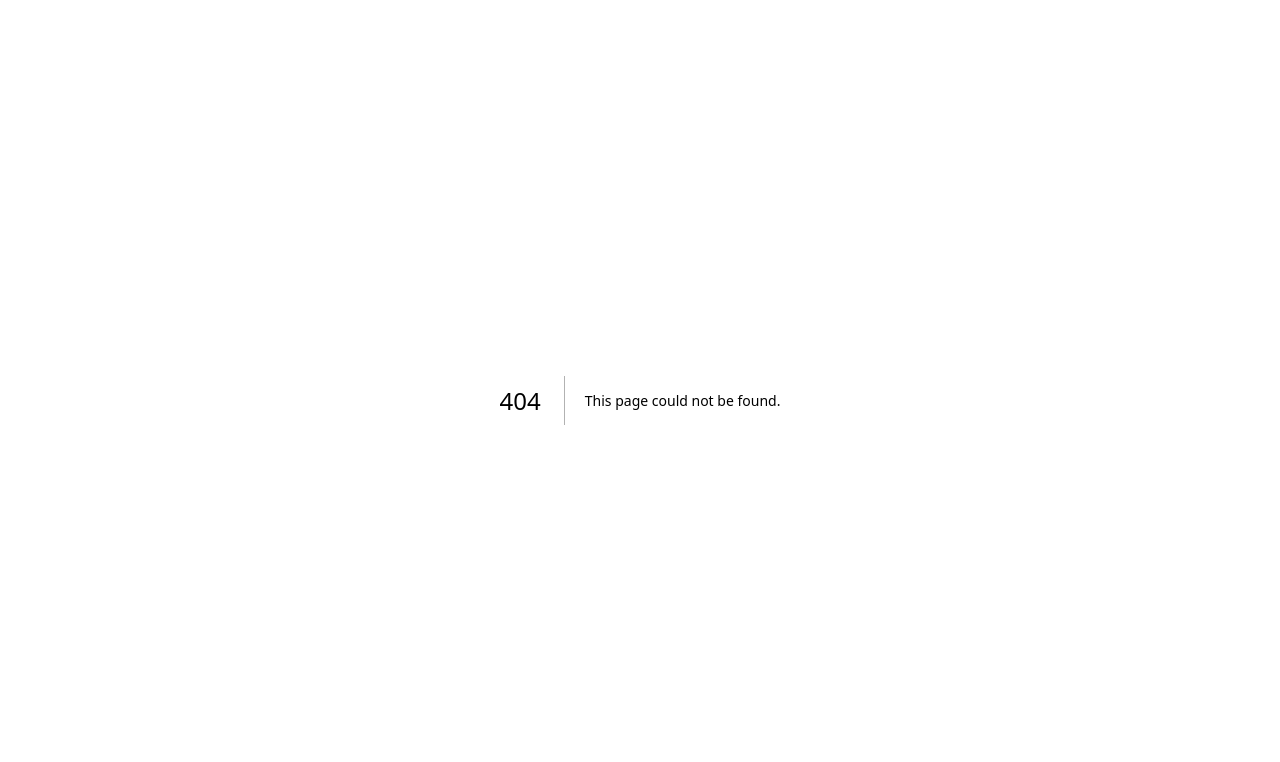
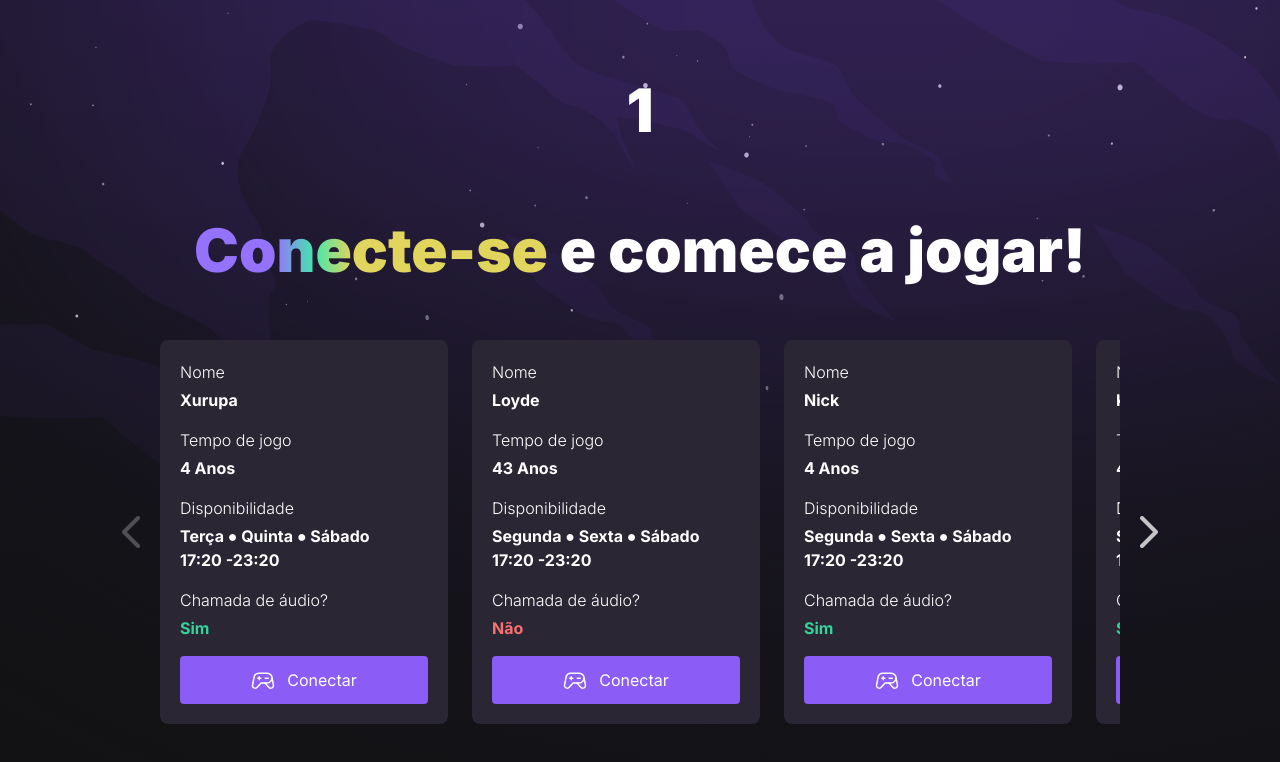
Before and after one commit to andradeviniicius/findYourDuo, a Next.js app in the folder web/: page /games/1 in a window 1280 px wide. Before the commit this address had no page. Shown: the top 762 px of the page. Built offline with nearby package versions, Linux system fonts and the light colour scheme.

Commit message:
web/ create custom page for each game

```diff
--- /dev/null
+++ b/web/pages/games/[gameId].tsx
@@ -0,0 +1,140 @@
+import { useRouter } from "next/router";
+import { Carousel, AdCard } from "../../src/components";
+
+export default function GameAdsPage() {
+  const router = useRouter();
+  const { gameId } = router.query;
+  const fakeAds = [
+    {
+      id: 1,
+      name: "Xurupa",
+      timePlaying: 4,
+      daysOfWeek: [1, 3, 5],
+      hourStart: [1040],
+      hourEnd: [1400],
+      voiceCall: true,
+    },
+    {
+      id: 2,
+      name: "Loyde",
+      timePlaying: 43,
+      daysOfWeek: [0, 4, 5],
+      hourStart: 1040,
+      hourEnd: 1400,
+      voiceCall: false,
+    },
+    {
+      id: 3,
+      name: "Nick",
+      timePlaying: 4,
+      daysOfWeek: [0, 4, 5],
+      hourStart: 1040,
+      hourEnd: 1400,
+      voiceCall: true,
+    },
+    {
+      id: 4,
+      name: "King",
+      timePlaying: 4,
+      daysOfWeek: [0, 4, 5],
+      hourStart: 1040,
+      hourEnd: 1400,
+      voiceCall: true,
+    },
+    {
+      id: 5,
+      name: "Berne",
+      timePlaying: 4,
+      daysOfWeek: [0, 4, 5],
+      hourStart: 1040,
+      hourEnd: 1400,
+      voiceCall: true,
+    },
+    {
+      id: 6,
+      name: "Raphox",
+      timePlaying: 4,
+      daysOfWeek: [0, 4, 5],
+      hourStart: 1040,
+      hourEnd: 1400,
+      voiceCall: true,
+    },
+    {
+      id: 7,
+      name: "Fera",
+      timePlaying: 4,
+      daysOfWeek: [0, 4, 5],
+      hourStart: 1040,
+      hourEnd: 1400,
+      voiceCall: true,
+    },
+    {
+      id: 8,
+      name: "Toddy",
+      timePlaying: 4,
+      daysOfWeek: [0, 4, 5],
+      hourStart: 1040,
+      hourEnd: 1400,
+      voiceCall: true,
+    },
+    {
+      id: 9,
+      name: "Berne",
+      timePlaying: 4,
+      daysOfWeek: [0, 4, 5],
+      hourStart: 1040,
+      hourEnd: 1400,
+      voiceCall: true,
+    },
+    {
+      id: 10,
+      name: "Berne",
+      timePlaying: 4,
+      daysOfWeek: [0, 4, 5],
+      hourStart: 1040,
+      hourEnd: 1400,
+      voiceCall: true,
+    },
+    {
+      id: 11,
+      name: "Berne",
+      timePlaying: 4,
+      daysOfWeek: [0, 4, 5],
+      hourStart: 1180,
+      hourEnd: 1400,
+      voiceCall: true,
+    },
+  ];
+  return (
+    <>
+      {/* Use IGDB API To get game info */}
+      <h1 className="text-6xl text-white font-black mt-20 text-center">
+        {gameId}
+      </h1>
+      <h2 className="text-6xl text-white font-black mt-20 text-center">
+        <span className="text-transparent bg-duo-gradient bg-clip-text">
+          Conecte-se
+        </span>{" "}
+        e comece a jogar!
+      </h2>
+      <div className="2xl:container 2xl:mx-auto 2xl:px-0 py-3 px-10">
+        <Carousel>
+          {fakeAds.map((el, index) => {
+            return (
+              <AdCard
+                adId={el.id}
+                userName={el.name}
+                timePlaying={el.timePlaying}
+                daysOfWeek={el.daysOfWeek}
+                hourStart={el.hourStart}
+                hourEnd={el.hourEnd}
+                voiceCall={el.voiceCall}
+                key={index}
+              />
+            );
+          })}
+        </Carousel>
+      </div>
+    </>
+  );
+}
```
